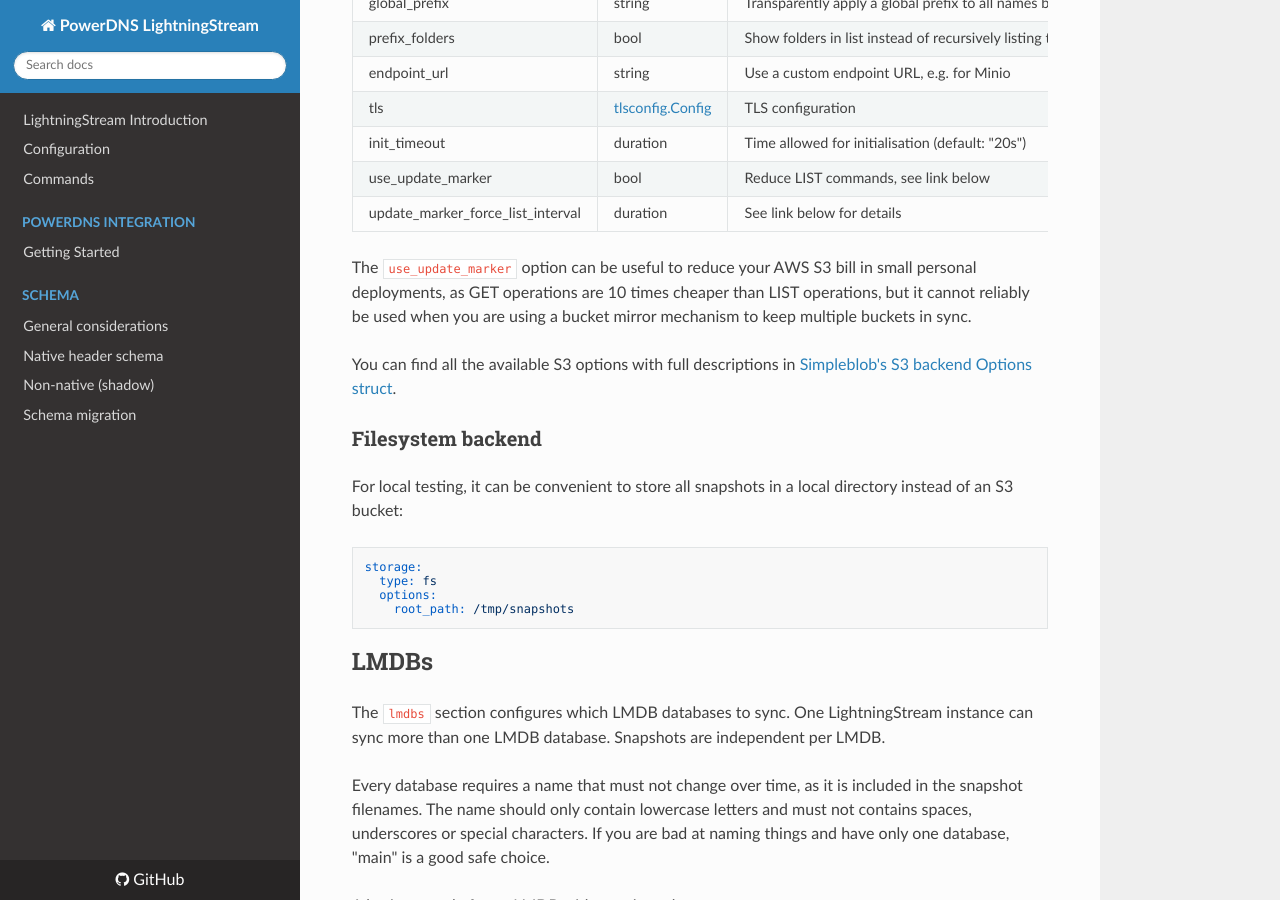
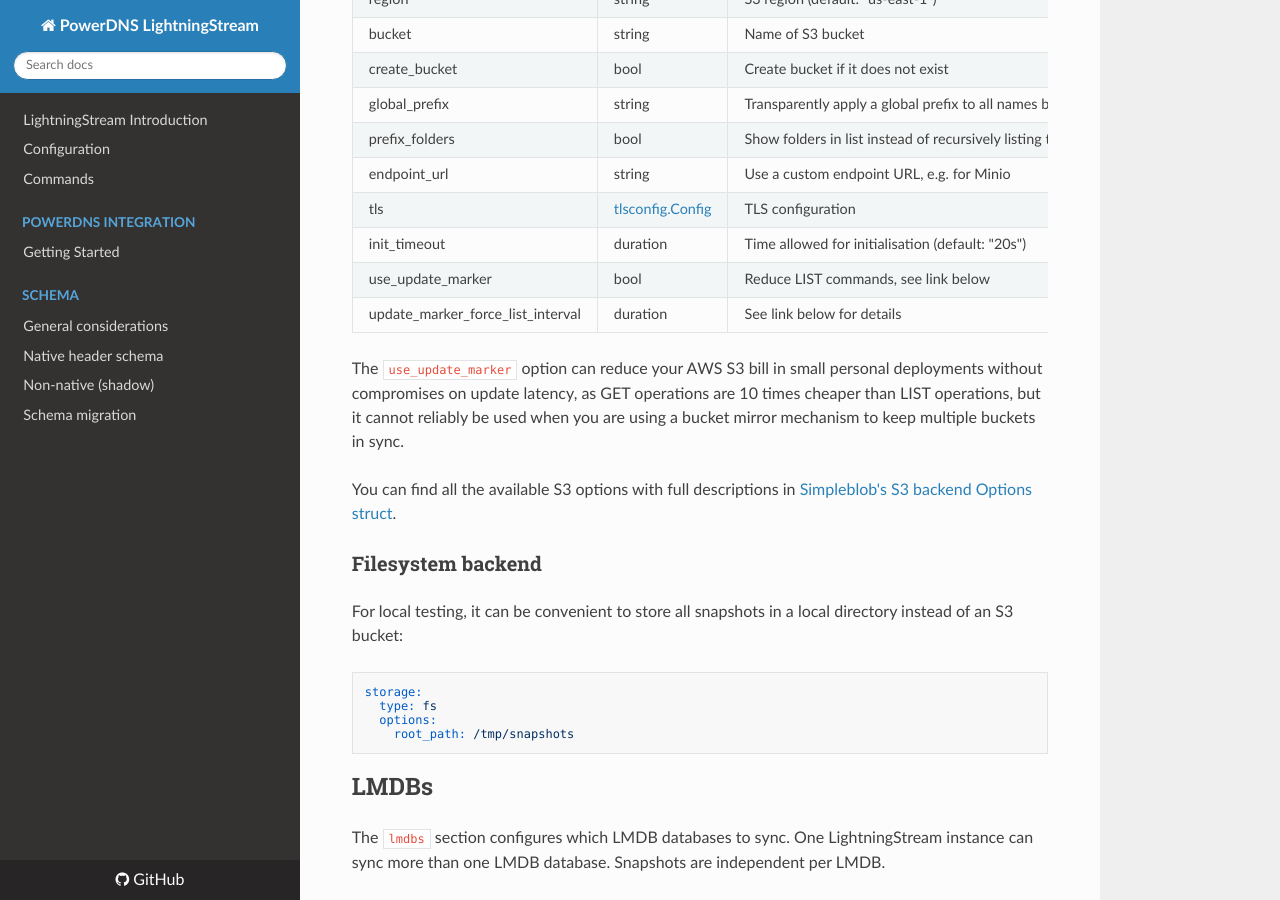
Before and after one commit to PowerDNS/lightningstream, an MkDocs documentation site: the page built from docs/configuration.template.md, in a window 1280 px wide and 900 px high, scrolled down 1973 px. Built offline with MkDocs 1.6.1, drawn with Linux system fonts in a browser that asks for light colours; nearby versions of some CDN libraries; some of the changed text lies outside the part shown.

Commit message:
docs: update

```diff
--- a/docs/configuration.template.md
+++ b/docs/configuration.template.md
@@ -91,9 +95,10 @@ Currently available options:
 | use_update_marker | bool | Reduce LIST commands, see link below |
 | update_marker_force_list_interval | duration | See link below for details |
 
-The `use_update_marker` option can be useful to reduce your AWS S3 bill in small personal
-deployments, as GET operations are 10 times cheaper than LIST operations, but it cannot reliably
-be used when you are using a bucket mirror mechanism to keep multiple buckets in sync.
+The `use_update_marker` option can reduce your AWS S3 bill in small personal
+deployments without compromises on update latency, as GET operations are 10 times cheaper
+than LIST operations, but it cannot reliably be used when you are using a bucket mirror
+mechanism to keep multiple buckets in sync.
 
 You can find all the available S3 options with full descriptions in
 [Simpleblob's S3 backend Options struct](https://github.com/PowerDNS/simpleblob/blob/main/backends/s3/s3.go#:~:text=Options%20struct).
```
Also changed, not shown: other parts of docs/configuration.template.md (+4 -0 lines), docs/configuration.md (+8 -3 lines), docs/getting-started.md (+5 -0 lines), docs/schema-migration.md (+1 -1 lines).
